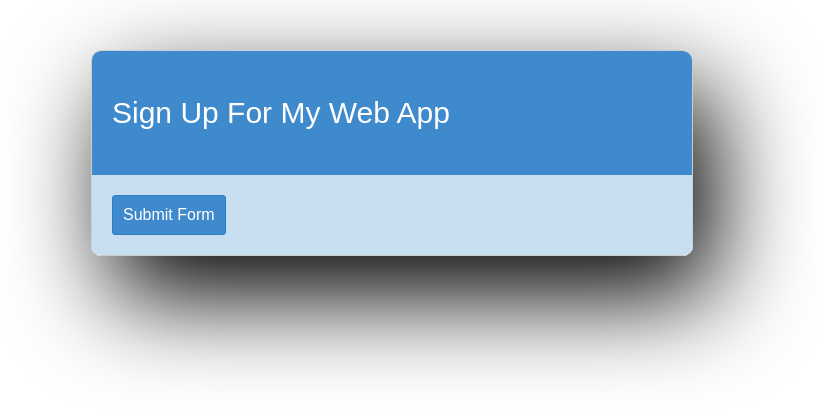
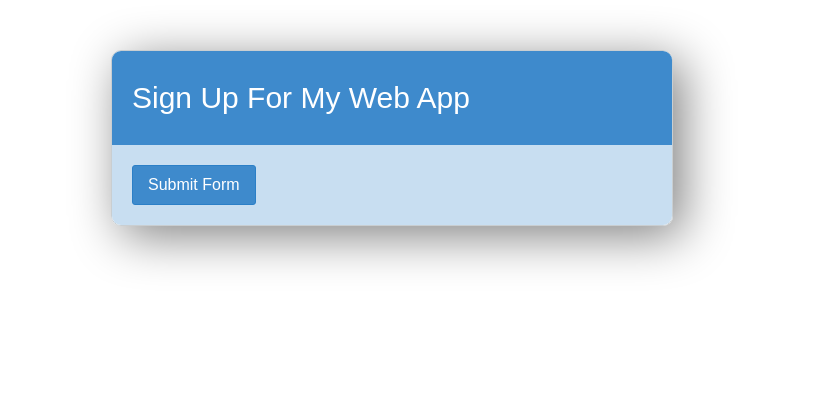
Before and after one commit to thedoublewolf/Sign-Up-App, a website: page app/index.html in a window 1280 px wide. Shown: the whole page, without its empty margins (248-1071 px from the left). Drawn offline with nearby package versions, Linux system fonts and the light colour scheme; files that its build step writes are made by us from their sources; no server answers.

Commit message:
last minute changes

```diff
--- a/src/main.scss
+++ b/src/main.scss
@@ -4,10 +4,10 @@
 }
 
 .container {
-  width: 600px;
+  width: 560px;
   border: 1px solid #C9CED1;
   border-radius: 10px;
-  box-shadow: 20px 40px 100px black;
+  box-shadow: 10px 10px 50px grey;
   margin: 50px auto;
   overflow: hidden;
 }
@@ -15,7 +15,7 @@
 header {
  background-color: #3E8ACC;
  color: white;
- padding: 20px;
+ padding: 5px 20px;
  h2 {
  font-weight: 300;
  font-size: 30px;
@@ -69,6 +69,10 @@ input {
   margin-top: 0;
 }
 
+.user-comment {
+  height: 100px
+}
+
 select {
   @include borderkit;
   height: 35px;
@@ -83,7 +87,5 @@ button {
   border-radius: 3px;
   background-color: #3E8ACC;
   color: white;
-  padding: 10px;
-
-
+  padding: 10px 15px;
 }
```
Also changed, not shown: app/css/main.css.
